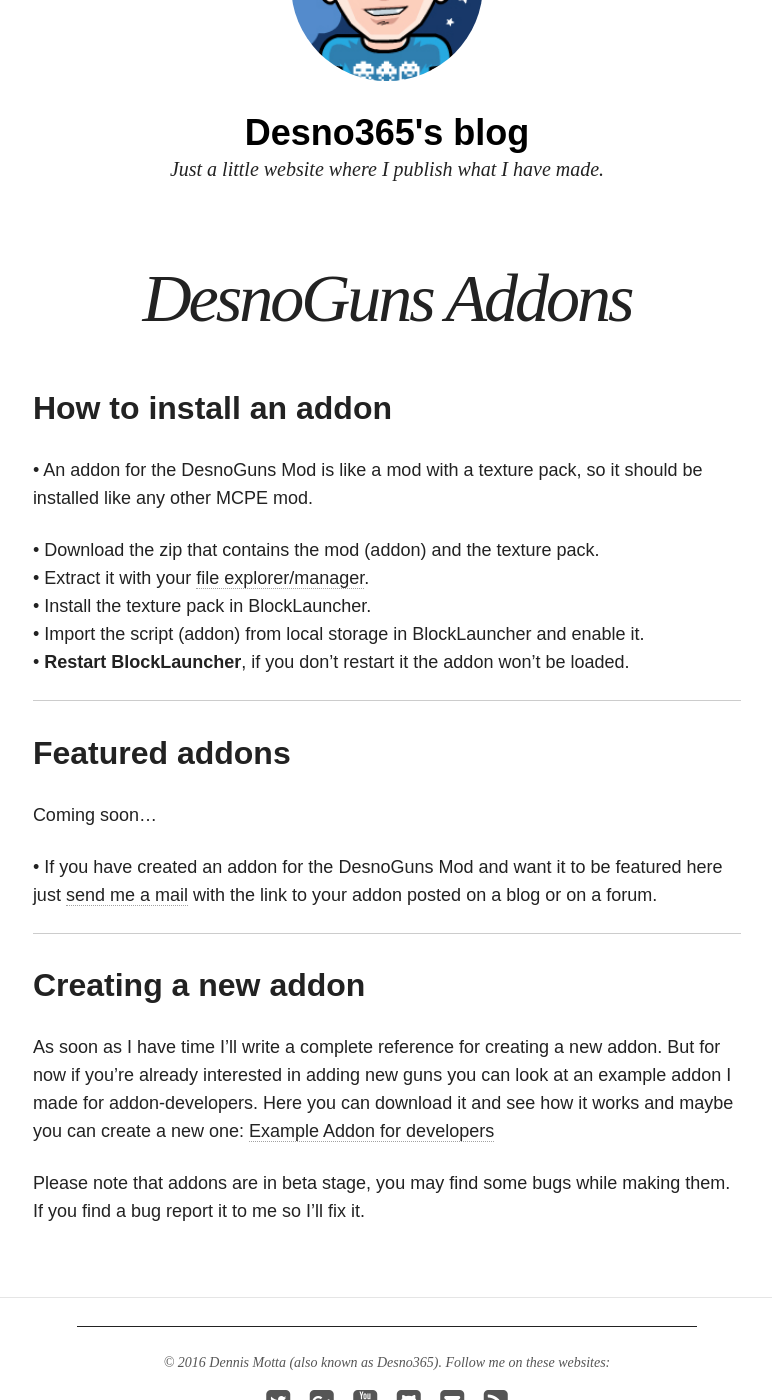
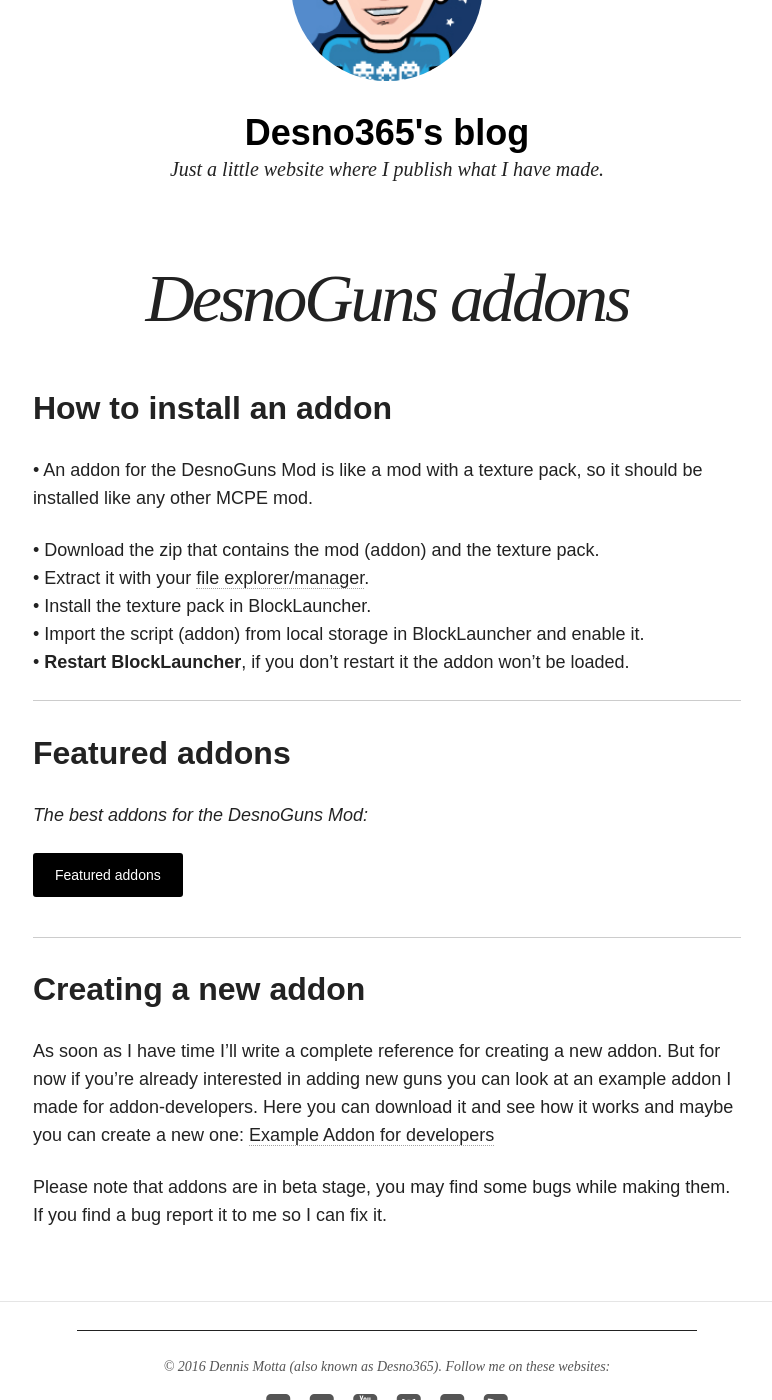
Before and after one commit to Desno365/Desno365.github.io, a Jekyll site: the page built from minecraft/desnoguns-mod/addons/index.md, in a window 1280 px wide and 1400 px high, scrolled down 214 px. Shown: the whole window, without its empty margins (253-1025 px from the left). Built offline with Jekyll 4.4.1, drawn with Linux system fonts in a browser that asks for light colours; nearby versions of some CDN libraries; comment, search, counter and statistics services are not loaded.

Commit message:
Separate page for featured addons; add BO3 add-on by Black_Death

```diff
--- a/minecraft/desnoguns-mod/addons/index.md
+++ b/minecraft/desnoguns-mod/addons/index.md
@@ -1,6 +1,6 @@
 ---
 layout: page
-title: DesnoGuns Addons
+title: DesnoGuns addons
 excerpt: "Add new guns in the DesnoGuns Mod"
 comments: false
 page-level-ads: true
@@ -19,9 +19,9 @@
 
 ## Featured addons
 
-Coming soon...
+<i>The best addons for the DesnoGuns Mod:</i>
 
-• If you have created an addon for the DesnoGuns Mod and want it to be featured here just <a href="mailto:{{ site.owner.email }}" title="Send a mail to {{ site.owner.name}}" target="_blank">send me a mail</a> with the link to your addon posted on a blog or on a forum.
+<div markdown="0"><a href="{{ site.url }}/minecraft/desnoguns-mod/addons/featured" class="btn">Featured addons</a></div>
 
 ---
 
@@ -30,4 +30,4 @@
 As soon as I have time I'll write a complete reference for creating a new addon. But for now if you're already interested in adding new guns you can look at an example addon I made for addon-developers.
 Here you can download it and see how it works and maybe you can create a new one: [Example Addon for developers](https://www.androidfilehost.com/?fid=24421527759884341)
 
-Please note that addons are in beta stage, you may find some bugs while making them. If you find a bug report it to me so I'll fix it.
+Please note that addons are in beta stage, you may find some bugs while making them. If you find a bug report it to me so I can fix it.
```
Also changed, not shown: minecraft/desnoguns-mod/addons/featured/index.md (added, +30 -0 lines).
